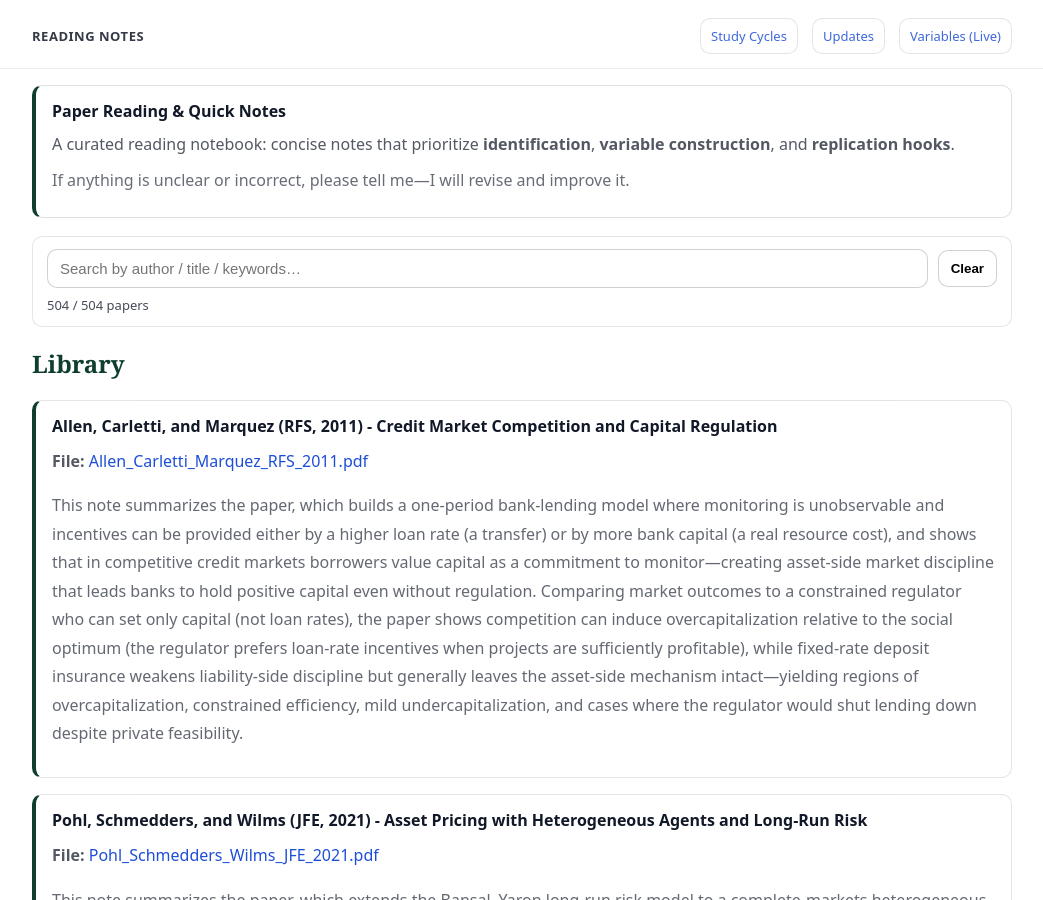
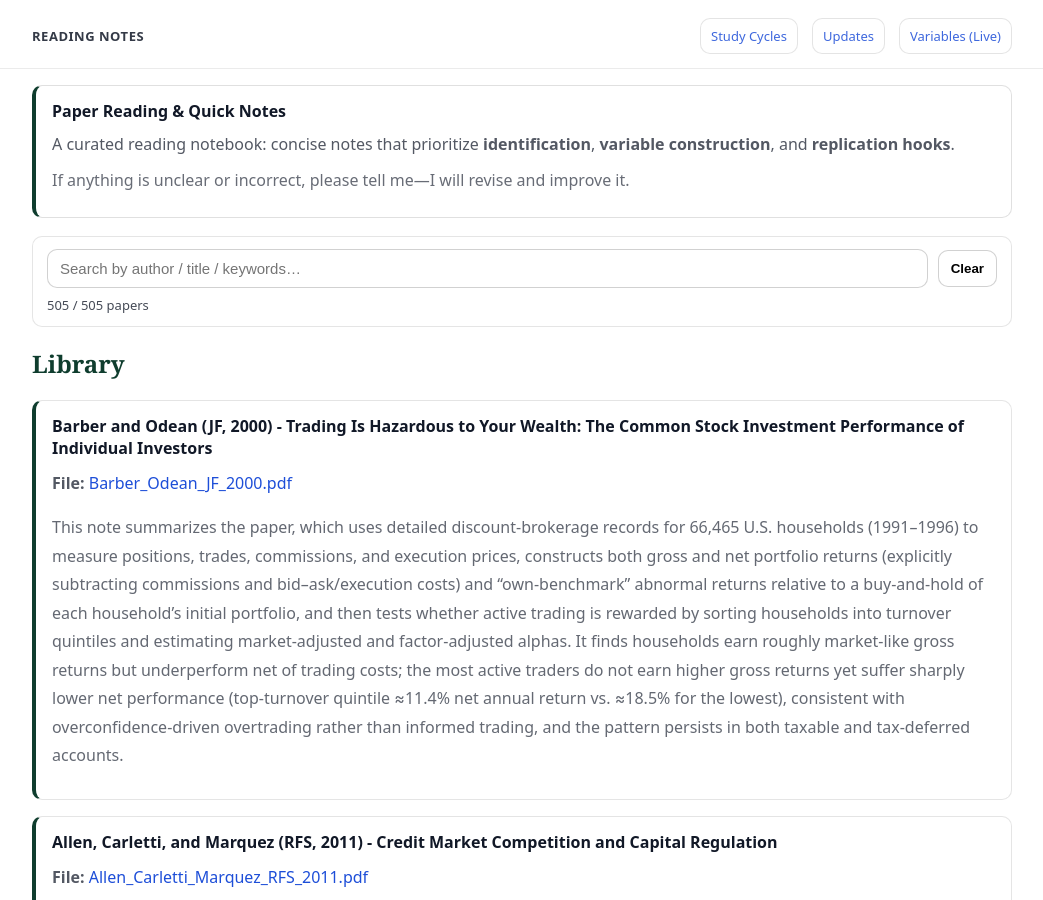
Before and after one commit to yaxinzn/study-archive, a Jekyll site: the page built from reading/index.md, in a window 1280 px wide and 900 px high. Shown: the whole window, without its empty margins (118-1161 px from the left). Built offline with Jekyll 4.4.1, drawn with Linux system fonts in a browser that asks for light colours.

Commit message:
Reading: add/update Barber_Odean_JF_2000.pdf

```diff
--- a/_data/reading.yml
+++ b/_data/reading.yml
@@ -1,3 +1,7 @@
+- title: "Barber and Odean (JF, 2000) - Trading Is Hazardous to Your Wealth: The Common Stock Investment Performance of Individual Investors"
+  file: "Barber_Odean_JF_2000.pdf"
+  desc: "This note summarizes the paper, which uses detailed discount-brokerage records for 66,465 U.S. households (1991–1996) to measure positions, trades, commissions, and execution prices, constructs both gross and net portfolio returns (explicitly subtracting commissions and bid–ask/execution costs) and “own-benchmark” abnormal returns relative to a buy-and-hold of each household’s initial portfolio, and then tests whether active trading is rewarded by sorting households into turnover quintiles and estimating market-adjusted and factor-adjusted alphas. It finds households earn roughly market-like gross returns but underperform net of trading costs; the most active traders do not earn higher gross returns yet suffer sharply lower net performance (top-turnover quintile ≈11.4% net annual return vs. ≈18.5% for the lowest), consistent with overconfidence-driven overtrading rather than informed trading, and the pattern persists in both taxable and tax-deferred accounts."
+
 - title: "Allen, Carletti, and Marquez (RFS, 2011) - Credit Market Competition and Capital Regulation"
   file: "Allen_Carletti_Marquez_RFS_2011.pdf"
   desc: "This note summarizes the paper, which builds a one-period bank-lending model where monitoring is unobservable and incentives can be provided either by a higher loan rate (a transfer) or by more bank capital (a real resource cost), and shows that in competitive credit markets borrowers value capital as a commitment to monitor—creating asset-side market discipline that leads banks to hold positive capital even without regulation. Comparing market outcomes to a constrained regulator who can set only capital (not loan rates), the paper shows competition can induce overcapitalization relative to the social optimum (the regulator prefers loan-rate incentives when projects are sufficiently profitable), while fixed-rate deposit insurance weakens liability-side discipline but generally leaves the asset-side mechanism intact—yielding regions of overcapitalization, constrained efficiency, mild undercapitalization, and cases where the regulator would shut lending down despite private feasibility."
```
Also changed, not shown: 1 other file.
